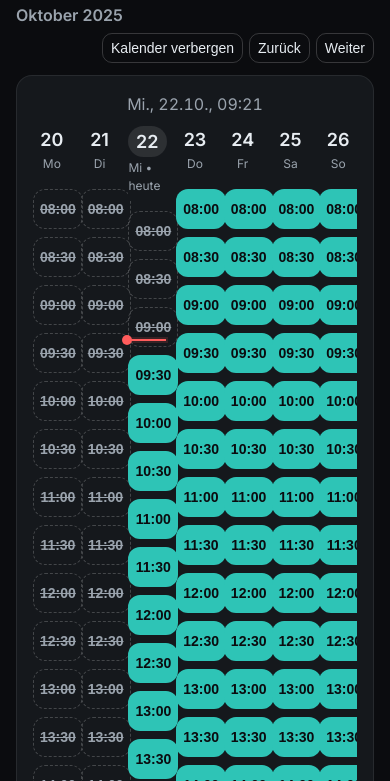
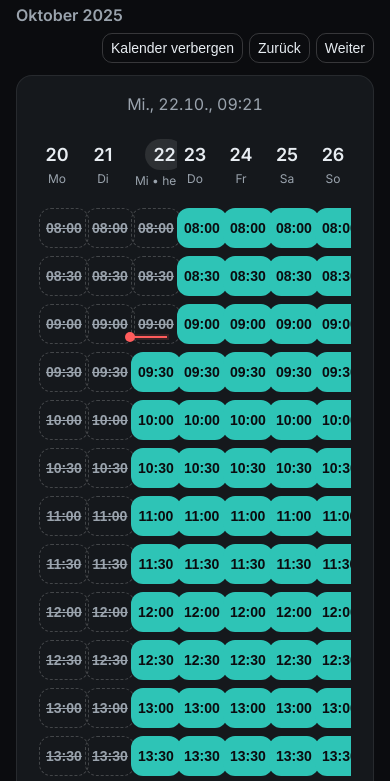
Before and after one commit to clemensjoe11-rgb/termin, a website: page public/index.html in a window 390 px wide. Shown: the part 52-833 px from the top of the page. Drawn offline with Linux system fonts and the light colour scheme.

Commit message:
Update index.html

```diff
--- a/public/index.html
+++ b/public/index.html
@@ -23,31 +23,44 @@
   .collapsible{overflow:hidden;max-height:0;transition:max-height .35s ease}
   .collapsible.open{max-height:2000px}
 
+  /* Kalender */
   .grid{display:grid;grid-template-columns:repeat(7,minmax(0,1fr));gap:14px}
   .day{display:flex;flex-direction:column;gap:10px}
-  .head{display:flex;flex-direction:column;align-items:center;gap:2px}
-  .dow{color:var(--muted);font-size:12px}
+
+  /* Fester Kopf + No-Wrap -> Slots bleiben gleich hoch */
+  :root{ --head-h:60px }
+  @media (max-width:700px){ :root{ --head-h:68px } }
+
+  .head{
+    height:var(--head-h);
+    display:grid;
+    align-content:center;
+    justify-items:center;
+    gap:2px;
+    padding:6px 4px;
+  }
+  .dow{color:var(--muted);font-size:12px;white-space:nowrap}
   .dnum{font-weight:600}
   .today .head .dnum{background:rgba(255,255,255,.1);padding:2px 8px;border-radius:999px}
 
+  /* Slots */
   .slots{display:grid;grid-auto-rows:44px;gap:10px;position:relative}
   .slot{
     width:100%;height:44px;display:grid;place-items:center;
-    border:1px dashed transparent;
-    border-radius:14px;cursor:pointer;
-    background:var(--brand);color:#0b0c0f;font-weight:600;
-    font-variant-numeric:tabular-nums;
+    border:1px dashed transparent;border-radius:14px;cursor:pointer;
+    background:var(--brand);color:#0b0c0f;font-weight:600;font-variant-numeric:tabular-nums;
   }
   .slot:hover{background:var(--brand-600)}
   .slot.selected{outline:2px solid #fff}
-  .slot.unavailable{
-    background:transparent;border-color:rgba(255,255,255,.20);
-    color:var(--muted);text-decoration:line-through;cursor:not-allowed
-  }
+  .slot.unavailable{background:transparent;border-color:rgba(255,255,255,.20);color:var(--muted);text-decoration:line-through;cursor:not-allowed}
 
   .now-line{position:absolute;left:0;right:0;height:2px;background:var(--danger);box-shadow:0 0 0 2px rgba(255,92,92,.15)}
   .now-dot{position:absolute;width:10px;height:10px;border-radius:50%;background:var(--danger);left:-6px;transform:translateY(-4px)}
 
+  /* Rahmen/Scroll-Container fürs Raster */
+  .calendar-frame{padding:4px 6px;overflow-x:auto}
+
+  /* Formular */
   .form{margin-top:16px;display:grid;grid-template-columns:repeat(3,1fr);gap:12px}
   .form .full{grid-column:1/-1}
   label{display:block;font-size:12px;color:var(--muted);margin-bottom:6px}
@@ -58,6 +71,7 @@
   .hint{color:var(--muted);font-size:13px}
   .ok{color:#3ddc97}.err{color:#ff6b6b}
 
+  /* Responsive */
   @media (max-width: 900px){
     .wrap{padding:16px}
     .slot{height:42px;font-size:14px}
@@ -65,30 +79,17 @@
     .controls button{padding:6px 10px;font-size:14px}
   }
   @media (max-width: 700px){
-    .grid{
-      display:grid;
-      grid-auto-flow:column;
-      grid-auto-columns:86vw;
-      overflow-x:auto;
-      gap:10px;
-      scroll-snap-type:x mandatory;
-      -webkit-overflow-scrolling:touch;
-    }
+    .grid{grid-auto-flow:column;grid-auto-columns:86vw;overflow-x:auto;gap:10px;scroll-snap-type:x mandatory;-webkit-overflow-scrolling:touch}
     .day{scroll-snap-align:start}
     .head{position:sticky;top:0;background:var(--card);padding-bottom:6px;z-index:1}
     .dnum{font-size:18px}
-    .dow{font-size:12px}
     .slots{grid-auto-rows:40px;gap:8px}
     .slot{height:40px;border-radius:12px}
     .now-line{left:0;right:0}
   }
   @media (max-width: 480px){
     .grid{grid-auto-columns:92vw}
-    .header-bar{
-      grid-template-columns:1fr auto;
-      grid-template-rows:auto auto;
-      row-gap:6px;
-    }
+    .header-bar{grid-template-columns:1fr auto;grid-template-rows:auto auto;row-gap:6px}
     .month{grid-column:1/-1;justify-self:start}
     .controls{justify-self:end;gap:6px}
     .controls .ghost{padding:6px 8px}
@@ -112,8 +113,11 @@
   <div class="card">
     <div class="clock" id="liveClock">—:—</div>
 
+    <!-- Kalender mit Rahmen-Container -->
     <div id="calendar" class="collapsible open">
-      <div class="grid" id="weekGrid" aria-live="polite"></div>
+      <div class="calendar-frame">
+        <div class="grid" id="weekGrid" aria-live="polite"></div>
+      </div>
     </div>
 
     <form id="bookForm" class="form" autocomplete="on" novalidate>
@@ -169,9 +173,7 @@
   function toMin(hm){const[h,m]=hm.split(":").map(Number);return h*60+m;}
 
   function renderWeek(){
-    // A) Scroll-Position merken
     const keepLeft = grid.scrollLeft;
-
     grid.innerHTML="";
     const nowTs=Date.now();
     const base=startOfWeek(new Date());
@@ -196,10 +198,7 @@
         const inPast=ts<nowTs, isBooked=booked.has(ts);
         const btn=document.createElement("button");
         btn.type="button"; btn.textContent=t; btn.className="slot";
-
-        // B) Auswahl-Highlight beibehalten
         if (selectedTs === ts) btn.classList.add("selected");
-
         if(inPast||isBooked){btn.disabled=true;btn.classList.add("unavailable");}
         btn.onclick=()=>{document.querySelectorAll(".slot.selected").forEach(b=>b.classList.remove("selected"));btn.classList.add("selected");selectedTs=ts;msg.innerHTML=`Ausgewählt: <span class="ok">${when.toLocaleString(LOCALE,{weekday:'short',day:'2-digit',month:'2-digit',hour:'2-digit',minute:'2-digit'})}</span>`;};
         list.appendChild(btn);
@@ -208,8 +207,6 @@
       if(isToday) requestAnimationFrame(()=>positionNowLine(list));
       grid.appendChild(col);
     }
-
-    // C) Scroll-Position zurücksetzen
     grid.scrollLeft = keepLeft;
   }
 
@@ -235,7 +232,6 @@
     booked.add(selectedTs); renderWeek(); msg.innerHTML='<span class="ok">Vorgemerkt. Bestätigung folgt per E-Mail.</span>'; form.reset();
   });
 
-  // D) Jetzt-Linie bei Resize aktualisieren
   window.addEventListener('resize', () => {
     const todaySlots = document.querySelector('.day.today .slots');
     if (todaySlots) positionNowLine(todaySlots);
```
